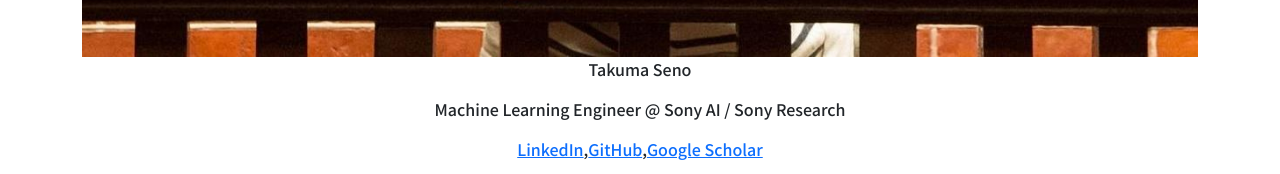
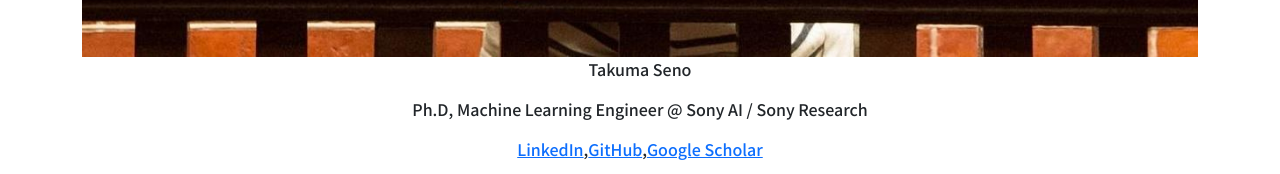
Before and after one commit to takuseno/takuseno.github.io, a Gatsby site: page / in a window 1280 px wide. Shown: the part 1115-1289 px from the top of the page. Built offline with nearby package versions, Linux system fonts and the light colour scheme; Gatsby itself is replaced by a stand-in of ours.

Commit message:
Update readme

```diff
--- a/src/pages/index.js
+++ b/src/pages/index.js
@@ -32,7 +32,7 @@ const IntroSection = () => {
       </Row>
       <Row className="justify-content-md-center">
         <Col md="auto">
-          <p>Machine Learning Engineer @ Sony AI / Sony Research</p>
+          <p>Ph.D, Machine Learning Engineer @ Sony AI / Sony Research</p>
         </Col>
       </Row>
       <Row className="justify-content-md-center">
```
